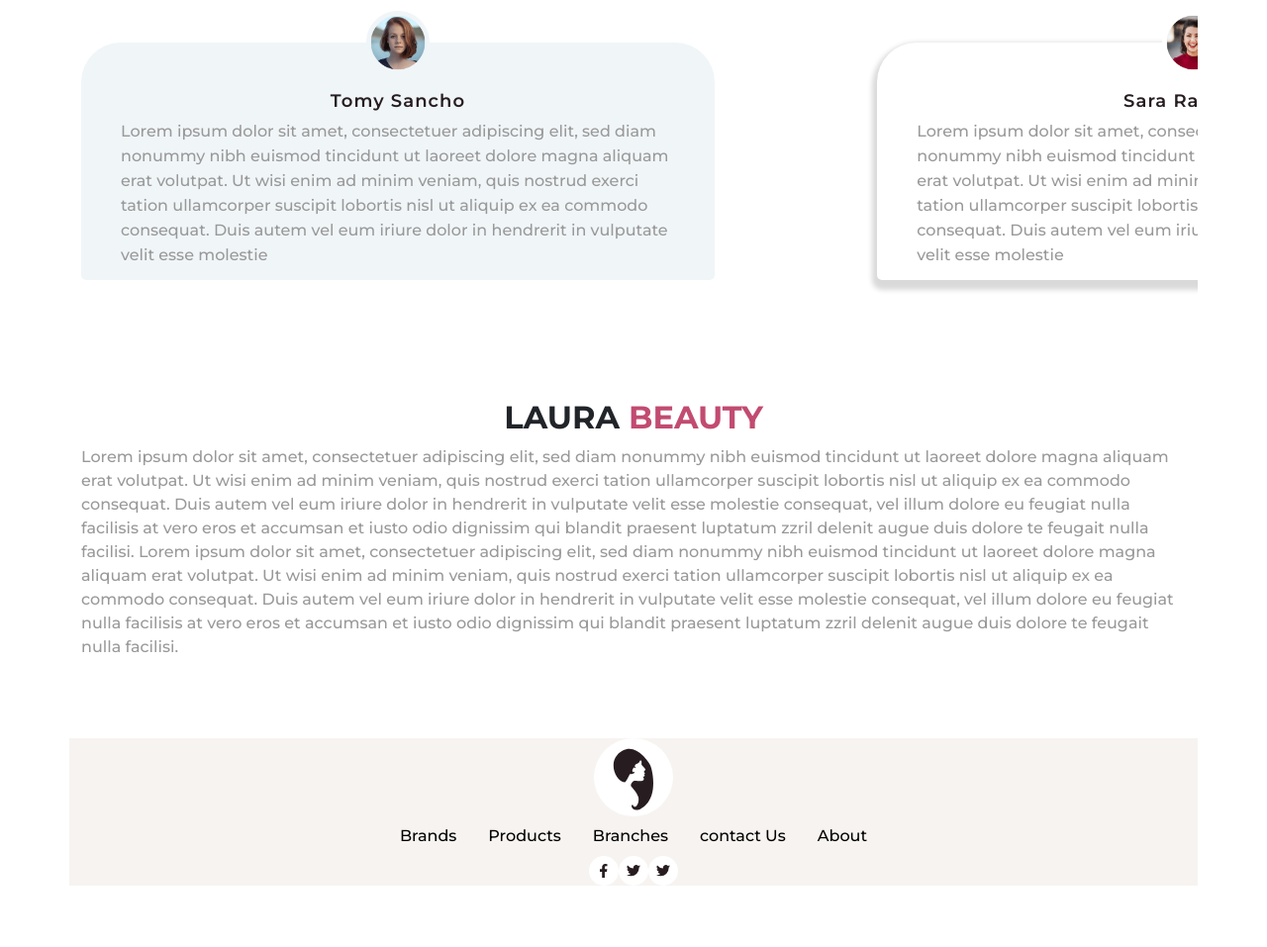
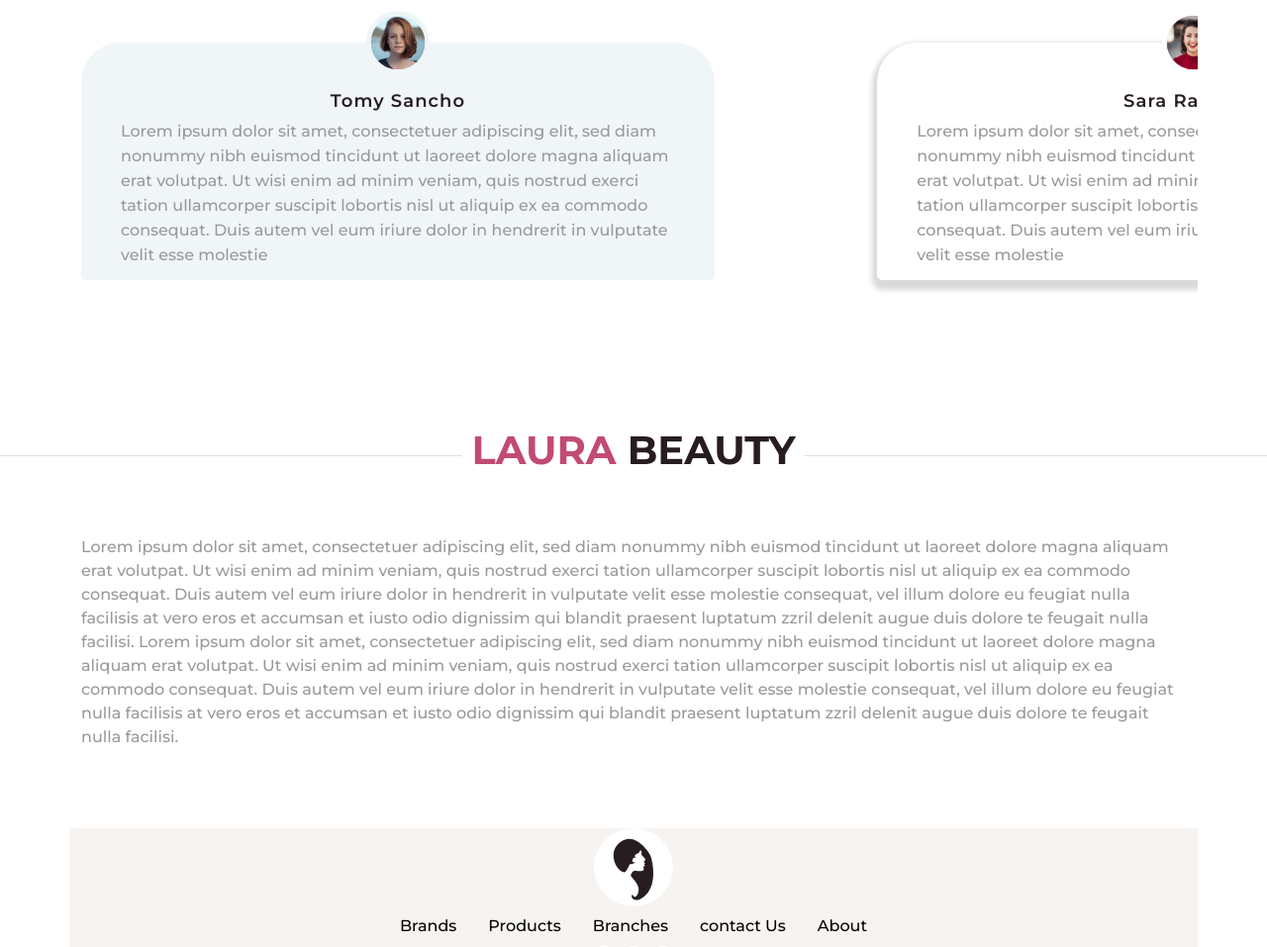
Before and after one commit to mohammadmajidd/lauraBeauty, a website: page components/index.html in a window 1280 px wide. Shown: the part 3242-4199 px from the top of the page at 99% size. Before the commit the page ends 4137 px from the top, so only its background shows below. Drawn offline with nearby package versions, Linux system fonts and the light colour scheme.

Commit message:
edit laura beauty section

```diff
--- a/components/index.html
+++ b/components/index.html
@@ -363,6 +363,9 @@
                                 </div>
                             </div>
                         </div>
+                        <div class="swiper-button-prev"></div>
+                        <div class="swiper-button-next"></div>
+
                     </div>
                 </div>
             </div>
@@ -458,9 +461,11 @@
     </div>
 </section>
 <!--lauraBeauty section-->
+<h2 class="text-center text-uppercase title"><span><label>laura</label> beauty</span></h2>
 <section class="container lauraBeauty">
-    <h2 class="text-center text-uppercase">laura <span>beauty</span></h2>
-    <p>Lorem ipsum dolor sit amet, consectetuer adipiscing elit, sed diam nonummy nibh euismod tincidunt ut laoreet
+
+    <div class="lauraBeauty__description">Lorem ipsum dolor sit amet, consectetuer adipiscing elit, sed diam nonummy
+        nibh euismod tincidunt ut laoreet
         dolore magna aliquam erat volutpat. Ut wisi enim ad minim veniam, quis nostrud exerci tation ullamcorper
         suscipit lobortis nisl ut aliquip ex ea commodo consequat. Duis autem vel eum iriure dolor in hendrerit in
         vulputate velit esse molestie consequat, vel illum dolore eu feugiat nulla facilisis at vero eros et accumsan et
@@ -470,7 +475,8 @@
         suscipit lobortis nisl ut aliquip ex ea commodo consequat. Duis autem vel eum iriure dolor in hendrerit in
         vulputate velit esse molestie consequat, vel illum dolore eu feugiat nulla facilisis at vero eros et accumsan et
         iusto odio dignissim qui blandit praesent luptatum zzril delenit augue duis dolore te feugait nulla
-        facilisi.</p>
+        facilisi.
+    </div>
 
 </section>
 <section class="container footer">
--- a/components/js/swiper.js
+++ b/components/js/swiper.js
@@ -4,6 +4,7 @@ var swiper = new Swiper(".mySwiper", {
         nextEl: ".swiper-button-next",
         prevEl: ".swiper-button-prev",
     },
+    rewind:true,
     breakpoints: {
         540: {
             slidesPerView: 1.5,
@@ -46,7 +47,7 @@ let swiper2 = new Swiper(".Swiper", {
             spaceBetween: 40
         },
         726: {
-            slidesPerView: 1,
+            slidesPerView: 0.5,
             spaceBetween: 30
         },
         960: {
--- a/scss/section/_lauraBeauty.scss
+++ b/scss/section/_lauraBeauty.scss
@@ -1,16 +1,28 @@
 @use "../costum" as *;
+
+.title {
+  border-bottom: 0.5px solid #ddd;
+  line-height: 0.1em;
+  margin-bottom: 5rem;
+  margin-top: 130px;
+
+  span {
+    color: #271d20;
+    font-weight: bold;
+    font-size: 2.5rem;
+    background: $white;
+    padding: 0 10px;
+
+    label {
+      color: #c24b71;
+    }
+  }
+}
+
 .lauraBeauty {
   margin: 5rem auto;
 
-  h2 {
-    font-weight: bold;
-
-    span {
-      color: $primary;
-    }
-  }
-
-  p {
+  &__description {
     font-size: 16px;
     font-weight: 500;
     text-align: left;
--- a/scss/style.scss
+++ b/scss/style.scss
@@ -3,7 +3,6 @@
 //IMPORT COMPONENT
 @use "component/button";
 @use "component/mixin";
-@use "component/typography";
 @use "component/swiper";
 @use "component/cardComment";
 //IMPORT SECTION
```
Also changed, not shown: package.json (added, +21 -0 lines), assets/css/style.css, scss/style.css.
